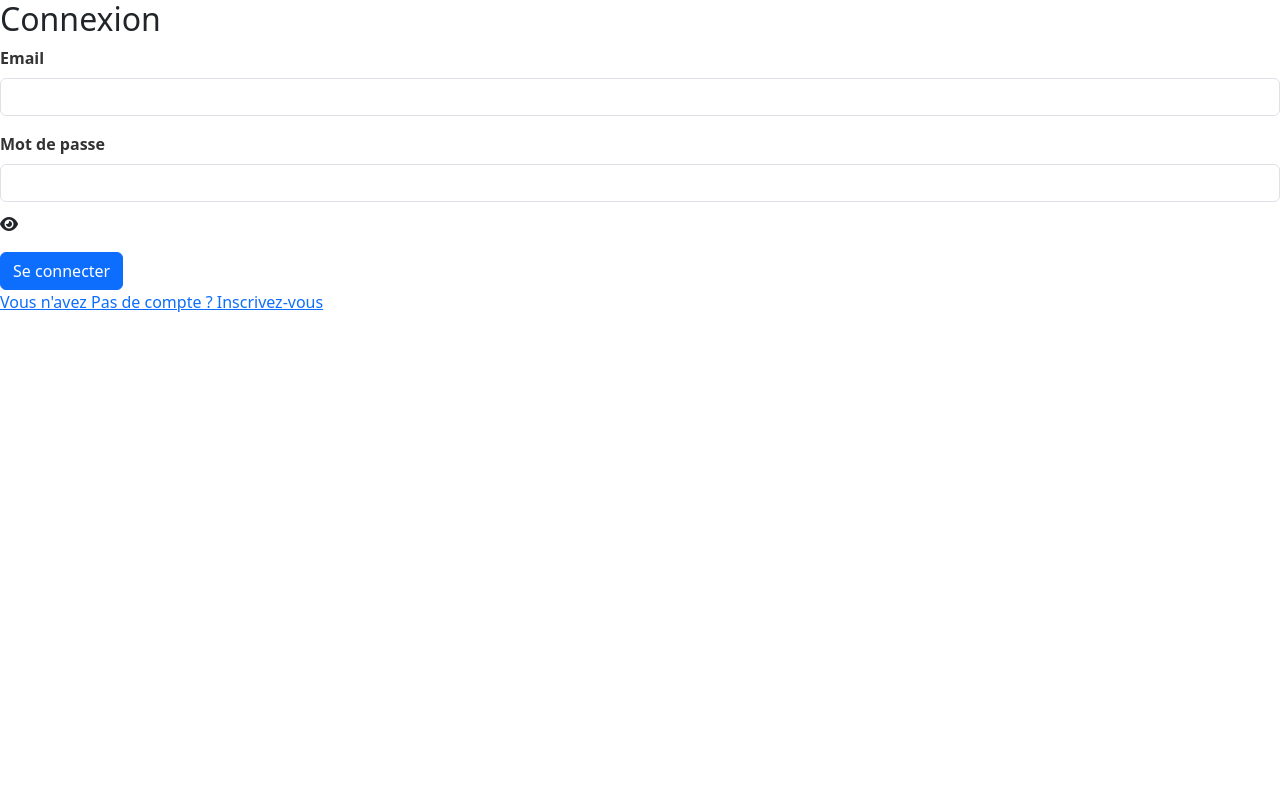
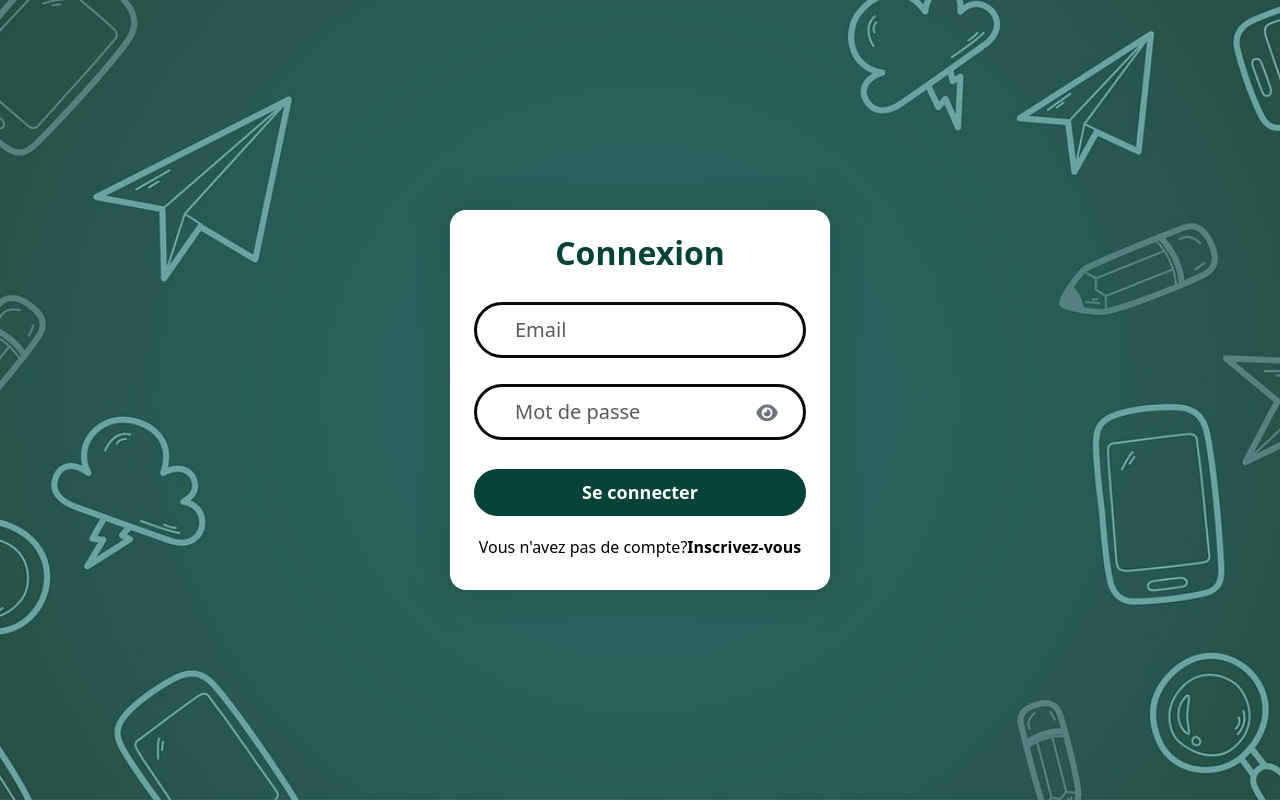
Before and after one commit to iliass244/examen_enligne, a React (Create React App) app in the folder client/: page /login in a window 1280 px wide. Built offline with nearby package versions, Linux system fonts and the light colour scheme.

Commit message:
style de login

```diff
--- a/client/src/components/Login.js
+++ b/client/src/components/Login.js
@@ -2,6 +2,7 @@
 import React, { useState } from 'react';
 import axios from 'axios';
 import { useNavigate, Link } from 'react-router-dom';
+import '../styles/Login.css';
 
 const Login = () => {
   const [email, setEmail] = useState('');
@@ -38,26 +39,22 @@ const Login = () => {
         {error && <div className="alert alert-danger">{error}</div>}
         <form onSubmit={handleSubmit}>
           <div className="mb-3">
-            <label htmlFor="email" className="form-label">
-              Email
-            </label>
             <input
               type="email"
               className="form-control"
               id="email"
+              placeholder='Email'
               value={email}
               onChange={(e) => setEmail(e.target.value)}
               required
             />
           </div>
           <div className="mb-3 position-relative">
-            <label htmlFor="password" className="form-label">
-              Mot de passe
-            </label>
             <input
               type={showPassword ? 'text' : 'password'}
               className="form-control"
               id="password"
+              placeholder='Mot de passe'
               value={password}
               onChange={(e) => setPassword(e.target.value)}
               required
@@ -68,13 +65,14 @@ const Login = () => {
             ></i>
           </div>
 
-          <button type="submit" className="btn btn-primary login-btn">
+          <button type="submit" className="login-btn">
             Se connecter
           </button>
         </form>
+        <h4 className='dont-have-an-account'>Vous n'avez pas de compte?
         <Link to="/register" className="register-link">
-          Vous n'avez Pas de compte ? Inscrivez-vous
-        </Link>
+           Inscrivez-vous
+        </Link></h4>
       </div>
     </div>
   );
--- /dev/null
+++ b/client/src/styles/Login.css
@@ -0,0 +1,136 @@
+/* Fichier : client/src/styles/Login.css */
+
+  .login-container {
+    background: url(../photos//school.jpeg);
+    width: 100%;
+    height: 100dvh;
+    display:flex;
+    align-items: center;
+    justify-content: center;
+    background-size: cover;
+    background-position: center;
+  }
+
+  .login-form {
+    background: white;
+    width: 380px;
+    height: 380px;
+    padding: 24px;
+    border-radius: 16px;
+    border:solid 5px rgb(255, 2555,255,0.1);
+    backdrop-filter: blur(25px);
+    box-shadow: 0px 0px 30px 20px rgb(0,0,0,0.1);
+    color: rgb(13, 5, 5);
+    display: flex;
+    flex-direction: column;
+    align-items: center;
+    border: #000000;
+  }
+
+  .login-form h2 {
+    color: #054238;
+    font-weight: 700;
+    margin-bottom: 20px;
+  }
+
+  .alert-danger {
+    border-radius: 5px;
+    padding: 10px;
+    margin-bottom: 20px;
+    font-size: 0.9rem;
+    background-color: #f8d7da;
+    color: #721c24;
+    border: 1px solid #f5c6cb;
+  }
+
+  .mb-3 {
+    display: flex;
+    width: 100%;
+    position: relative;
+    margin-top: 10px;
+    color:#000000;
+  }
+
+  .mb-3 input {
+    font-size: 20px;
+    width: 100%;
+    padding: 10px 16px 10px 38px;
+    border-radius: 99px;
+    border:solid 3px ;
+    background: rgb(255, 2555,255,0.1);
+    outline: none;
+    caret-color: rgb(2, 1, 1);
+    color: rgb(9, 8, 8);
+    font-weight: 500;
+    transition: 0.25s;
+}
+
+
+  .form-control:focus {
+    border: solid 3px black;
+    color: #000000;
+  }
+
+
+  .password-toggle-icon {
+    position: absolute;
+    right: 10px;
+    top: 43%;
+    left:85%;
+    transform: translateY(-50%);
+    font-size: 1.2rem;
+    color: #6c757d;
+    cursor: pointer;
+    transition: color 0.3s;
+  }
+
+  .password-toggle-icon:hover {
+    color: #007bff;
+  }
+
+
+  .login-btn {
+    width: 100%;
+    margin-top:3px;
+    padding: 10px 0;
+    background: #054238;
+    border: none;
+    border-radius: 99px;
+    color: white;
+    font-weight: bold;
+    font-size: 18px;
+    cursor: pointer;
+    outline: transparent 3px solid;
+    transition: 0.15;
+  }
+
+  .login-btn:hover {
+    background-color: #1038048a;
+    transform: translateY(-2px);
+  }
+
+  .login-button:focus {
+    outline: #58d5328a 3px solid;
+}
+
+.dont-have-an-account {
+    font-weight: normal;
+    margin-top: 22px;
+    color: #000000;
+    font-size: 16px;
+}
+
+.dont-have-an-account.register-link{
+    color: aqua;
+}
+
+  .register-link {
+    color: rgb(0, 0, 0);
+    text-decoration: none;
+    font-weight: bold;
+  }
+
+  .register-link:hover {
+    color: #0056b3;
+    text-decoration: underline;
+  }
```
Also changed, not shown: client/src/photos/school.jpeg (added).
